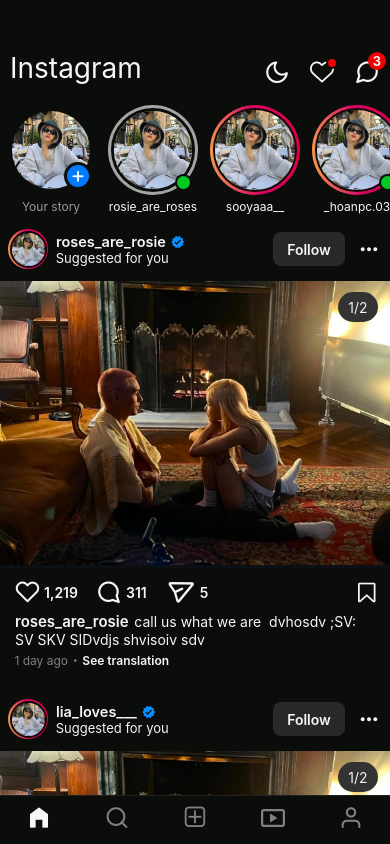
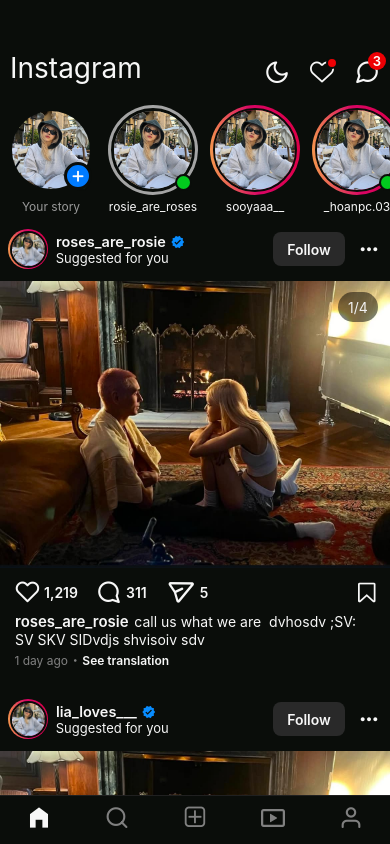
Before and after one commit to conghoan1211/instagram-ui-rn, a React Native app: screen /home in a window 390 px wide. Built offline with nearby package versions, Linux system fonts and the light colour scheme.

Commit message:
update post body, order image

```diff
--- a/src/components/Posts/_BodyPost.tsx
+++ b/src/components/Posts/_BodyPost.tsx
@@ -7,6 +7,8 @@
 } from "react-native";
 import { useTheme } from "../Theme/ThemeContext";
 import IconBase from "../Icons/IconBase";
+import { NativeSyntheticEvent } from "react-native";
+import { NativeScrollEvent } from "react-native";
 
 interface BodyPostProps {
     images: string[];
@@ -24,6 +26,7 @@
         scale: Animated.Value
     }>>([]);
     const screenWidth = Dimensions.get('window').width;
+    const [currentIndex, setCurrentIndex] = useState(0);
 
     const handleDoubleTap = (event: GestureResponderEvent) => {
         const now = Date.now();
@@ -52,7 +55,7 @@
                     Animated.timing(newHeart.scale, {
                         toValue: 0,
                         duration: 100,
-                        delay: 400,
+                        delay: 0,
                         useNativeDriver: true,
                     }),
                 ]).start(() => {
@@ -66,7 +69,11 @@
         }
         lastTap.current = now;
     };
-
+    const handleScroll = (event: NativeSyntheticEvent<NativeScrollEvent>) => {
+        const contentOffsetX = event.nativeEvent.contentOffset.x;
+        const index = Math.round(contentOffsetX / screenWidth); // Tính chỉ số ảnh hiện tại
+        setCurrentIndex(index);
+    };
     return (
         <View ref={containerRef} style={styles.container}>
             <FlatList
@@ -74,6 +81,7 @@
                 horizontal
                 pagingEnabled
                 showsHorizontalScrollIndicator={false}
+                onScroll={handleScroll} // Lắng nghe sự kiện scroll
                 keyExtractor={(item, index) => index.toString()}
                 renderItem={({ item }) => (
                     <TouchableWithoutFeedback onPress={handleDoubleTap}>
@@ -81,9 +89,11 @@
                     </TouchableWithoutFeedback>
                 )}
             />
-            <View style={styles.order}>
-                <Text style={styles.orderNumber}>1/2</Text>
-            </View>
+            {images.length > 1 && (
+                <View style={styles.order}>
+                    <Text style={styles.orderNumber}>{currentIndex + 1}/{images.length}</Text>
+                </View>
+            )}
             {hearts.map(heart => (
                 <Animated.View
                     key={heart.id}
@@ -94,7 +104,7 @@
                         transform: [{ scale: heart.scale }],
                     }}
                 >
-                    <IconBase name="heart" library="AntDesign" size={70} color={theme.heartActive} />
+                    <IconBase name="heart" library="AntDesign" size={90} color={theme.heartActive} />
                 </Animated.View>
             ))}
         </View>
@@ -113,13 +123,13 @@
     },
     order: {
         position: 'absolute',
-        right : 12,
+        right: 12,
         top: 18,
         borderRadius: 16,
         width: 40,
         height: 30,
-        backgroundColor: '#333',
-        alignItems:'center',
+        backgroundColor: 'rgba(0, 0, 0, 0.5)',
+        alignItems: 'center',
         justifyContent: 'center'
     },
     orderNumber: {
--- a/src/screens/Home/HomeScreen.tsx
+++ b/src/screens/Home/HomeScreen.tsx
@@ -33,6 +33,8 @@
             images: [
                 require('../../assests/Img/kttend.jpg'),
                 require('../../assests/Img/glasses.jpg'),
+                require('../../assests/Img/glasses.jpg'),
+                require('../../assests/Img/glasses.jpg'),
             ],
             caption: 'call us what we are  dvhosdv ;SV: SV SKV SIDvdjs shvisoiv sdv',
             likes: 1219,
@@ -49,7 +51,6 @@
             avatar: require('../../assests/Img/glasses.jpg'),
             images: [
                 require('../../assests/Img/kttend.jpg'),
-                require('../../assests/Img/glasses.jpg'),
             ],
             caption: 'Loving this day at the beach 🏖️',
             likes: 78921,
```
